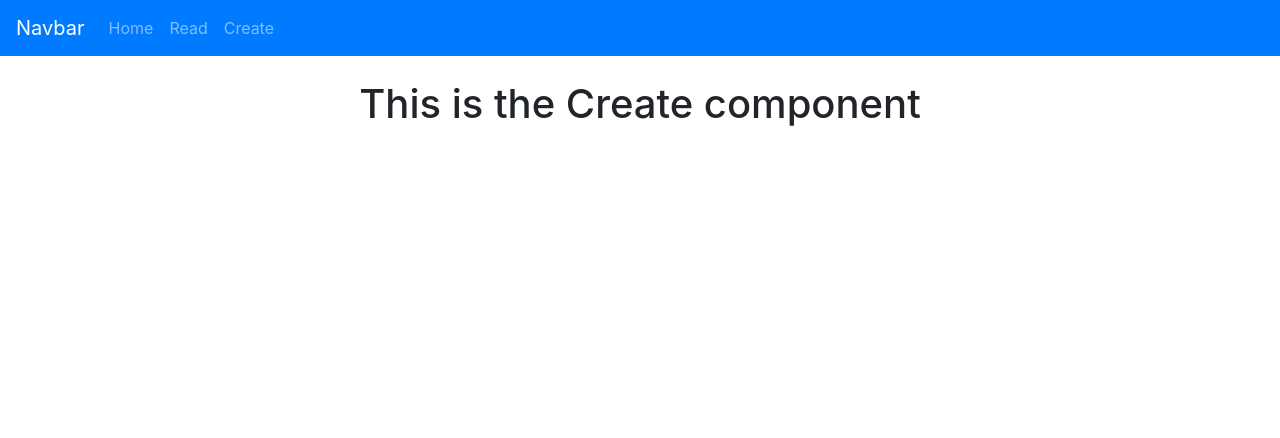
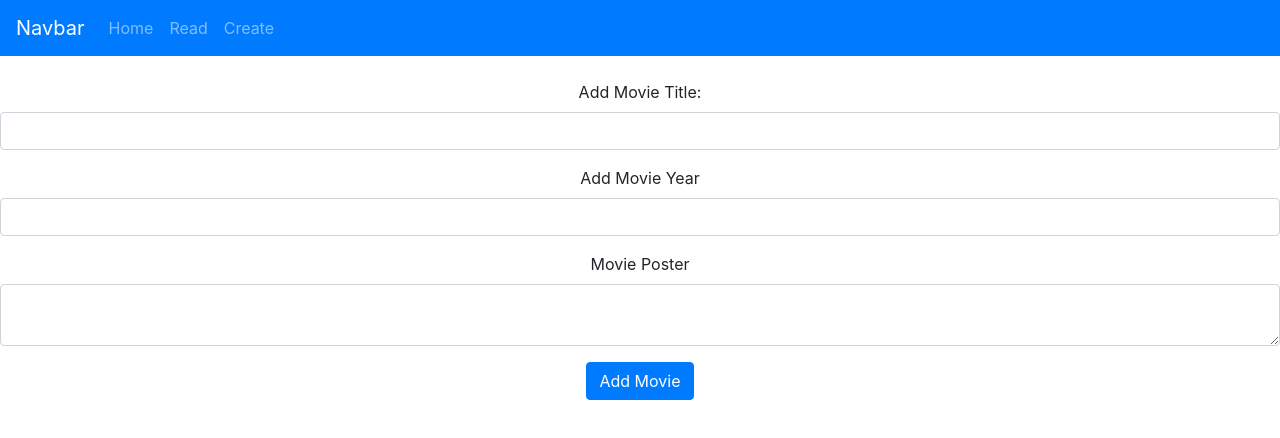
Before and after one commit to CiaranRoche203/data_rep_week11, a React (Create React App) app: page /create in a window 1280 px wide. Shown: the top 438 px of the page. Built offline with nearby package versions, Linux system fonts and the light colour scheme.

Commit message:
lab commit

```diff
--- a/package.json
+++ b/package.json
@@ -6,6 +6,7 @@
     "@testing-library/jest-dom": "^4.2.4",
     "@testing-library/react": "^9.5.0",
     "@testing-library/user-event": "^7.2.1",
+    "axios": "^0.21.0",
     "bootstrap": "^4.5.2",
     "react": "^16.13.1",
     "react-bootstrap": "^1.3.0",
--- a/src/components/create.js
+++ b/src/components/create.js
@@ -1,11 +1,81 @@
 import React from 'react';
 //create class of the app
-export class Create extends React.Component{
-//create comoonent
-    render(){
-        return(
-            <div>
-               <h1>This is the Create component</h1>
+export class Create extends React.Component {
+    //create comoonent
+    //constructor
+    constructor() {
+        super();
+        //binding the data so it can be called
+        this.onSubmit = this.onSubmit.bind(this);
+        this.onChangeTitle = this.onChangeTitle.bind(this);
+        this.onChangeYear = this.onChangeYear.bind(this);
+        this.onChangePoster = this.onChangePoster.bind(this);
+        //setting to empty strings
+        this.state = {
+            Title: '',
+            Year: '',
+            Poster: ''
+        }
+    }
+    //methods
+    //when the title has been added it is returned or stored here
+    onChangeTitle(e) {
+        this.setState({ Title: e.target.value });
+    }
+    //when the Year has been added it is returned or stored here
+    onChangeYear(e) {
+        this.setState({ Year: e.target.value });
+    }
+    //when the Poster has been added it is returned or stored here
+    onChangePoster(e) {
+        this.setState({ Poster: e.target.value });
+    }
+    //alert returned to user to show that the movie has been added
+    onSubmit(e) {
+        e.preventDefault();
+        alert("Movie: " + this.state.Title + " " + this.state.Year + " " + this.state.Poster);
+        console.log('test');
+    }
+    render() {
+        return (
+            //forms that have been made with react features
+            //add movie form, year and poster
+            <div className='App'>
+                <form onSubmit={this.onSubmit}>
+                    <div className='form-group'>
+                        <label>
+                            Add Movie Title:
+                    </label>
+                        <input type='text'
+                            className='form-control'
+                            value={this.state.Title}
+                            onChange={this.onChangeTitle}>
+                        </input>
+                    </div>
+                    <div className='form-group'>
+                        <label> Add Movie Year</label>
+                        <input type='text'
+                            className='form-control'
+                            value={this.state.Year}
+                            onChange={this.onChangeYear}>
+                        </input>
+                    </div>
+                    <div className='form-group'>
+                        <label>Movie Poster</label>
+                        <textarea type='text'
+                            className='form-control'
+                            value={this.state.Poster}
+                            onChange={this.onChangePoster}>
+                        </textarea>
+                    </div>
+                    <div className='form-group'>
+                        <input type='submit'
+                            value='Add Movie'
+                            className='btn btn-primary'
+                        ></input>
+
+                    </div>
+                </form>
             </div>
         );
     }
--- a/src/components/read.js
+++ b/src/components/read.js
@@ -1,34 +1,27 @@
 import React from 'react';
 import { Movies } from './movies';
+import axios from 'axios';
 //class that represents the read page
 export class Read extends React.Component {
     //state object which takes information similar to json data format.
+    //based on the previou lab, now state has been set to an empty string
     state = {
-        movies: [
-            {
-                "Title": "Avengers: Infinity War",
-                "Year": "2018",
-                "imdbID": "tt4154756",
-                "Type": "movie",
-                "Poster": "https://m.media-amazon.com/images/M/MV5BMjMxNjY2MDU1OV5BMl5BanBnXkFtZTgwNzY1MTUwNTM@._V1_SX300.jpg"
-            },
-            {
-                "Title": "Captain America: Civil War",
-                "Year": "2016",
-                "imdbID": "tt3498820",
-                "Type": "movie",
-                "Poster": "https://m.media-amazon.com/images/M/MV5BMjQ0MTgyNjAxMV5BMl5BanBnXkFtZTgwNjUzMDkyODE@._V1_SX300.jpg"
-            },
-            {
-                "Title": "Charlie Wilson's War",
-                "Year": "2007",
-                "imdbID": "tt0472062",
-                "Type": "movie",
-                "Poster": "https://m.media-amazon.com/images/M/MV5BMTgwMDgwMDc4MF5BMl5BanBnXkFtZTYwOTU3MDM4._V1_SX300.jpg"
-            }]
+        movies: []
+    };
+    //get the data from the api
+    //uses a catch try error
+    componentDidMount() {
+        axios.get('https://jsonblob.com/api/jsonblob/520c3b5e-0312-11eb-a6af-cbf00d776032')
+            .then((response) => {
+                this.setState({ movies: response.data.Search })
+            }
 
+            )
+            .catch(
+                (error) => { console.log(error) }
+            );
+    }
 
-    };
     render() {
         return (
             <div>
```
Also changed, not shown: 1 other file (tests, documents, lock files or other folders).
